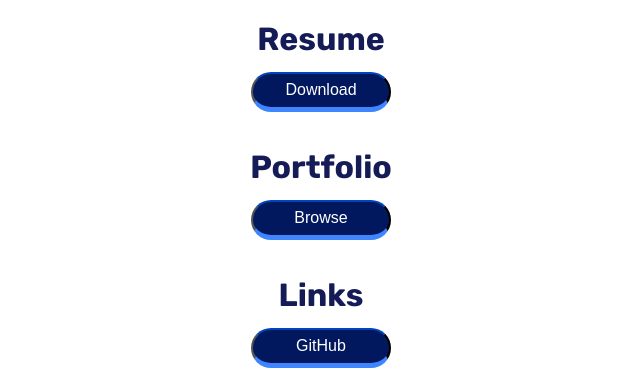
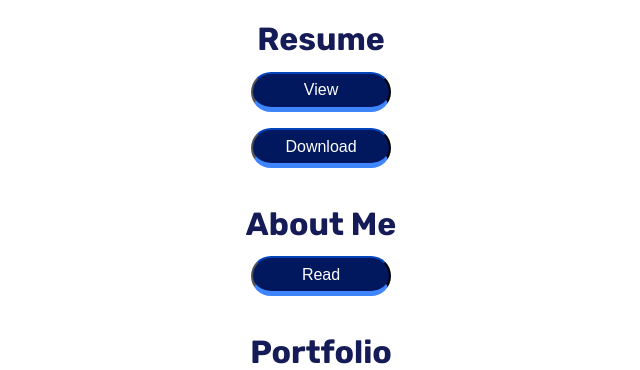
Before and after one commit to Brennon-Allen/Brennon-Allen, a React (Vite) app: page / in a window 1280 px wide. Shown: the part 433-803 px from the top of the page, without its empty margins (319-959 px from the left). Built offline with nearby package versions, Linux system fonts and the light colour scheme.

Commit message:
Update App.jsx

```diff
--- a/src/App.jsx
+++ b/src/App.jsx
@@ -5,38 +5,82 @@
 import Heading from "./components/Heading";
 import Subheading from "./components/Subheading";
 import Resume from "./assets/Tech Resume-Brennon Allen.pdf";
+import { useState, useEffect } from "react";
+import resumeImage from "./assets/resume-image.png";
 
 function App() {
+  const [hobbiesClicked, setHobbiesClicked] = useState(false);
+  const [resumeViewActive, setResumeView] = useState(false);
+
+  function changeHobbies() {
+    setHobbiesClicked((prevState) => !prevState);
+  }
+
+  function changeResumeView() {
+    setResumeView((prevState) => !prevState);
+  }
+
   return (
     <div className="flex-center-column">
       <Picture />
-      <Heading text="Brennon T. Allen"/>
+      <Heading text="Brennon T. Allen" />
       <Subheading text="CONTACT ME" />
       <Subheading text="brennon.t.allen@gmail.com" />
       <Subheading text="brennon.allen@code-tailors.com" />
       <Subheading text="+1 (726) 400-3411" />
       <div className="small-margin">
-      <Heading text="Resume" />
+        <Heading text="Resume" />
         <div className="flex-center-column">
-          {/* <Link text="Cover Letter" /> */}
-          <Link text="Download" link={Resume} file={"Brennon Allen's Tech Resume"}/>
+          {resumeViewActive ? (
+            <div className="flex-center-column">
+              <Link text="Hide" action={changeResumeView} />
+              <img src={resumeImage} className="resume-image" />
+            </div>
+          ) : (
+            <Link text="View" action={changeResumeView} />
+          )}
+
+          <Link
+            text="Download"
+            link={Resume}
+            file={"Brennon Allen's Tech Resume"}
+          />
+        </div>
+        <Heading text="About Me" />
+        <div className="flex-center-column">
+          {hobbiesClicked ? (
+            <div className="flex-center-column">
+              <Link text="Hide" action={changeHobbies} />
+              <p className="about-text">
+                <span className="bold">Hobbies:</span> Coding, Skateboarding,
+                Boxing, Video Games, Recreational Sports
+              </p>
+            </div>
+          ) : (
+            <Link text="Read" action={changeHobbies} />
+          )}
         </div>
         <Heading text="Portfolio" />
         <div className="flex-center-column">
-          <Link text="Browse" link={"https://www.code-tailors.com"}/>
+          <Link text="Browse" link={"https://www.code-tailors.com"} />
         </div>
 
         <Heading text="Links" />
         <div className="flex-center-column">
           <Link text="GitHub" link={"https://github.com/Brennon-Allen"} />
-          <Link text="LinkedIn" link={"https://www.linkedin.com/in/brennon-allen/"} />
-          <Link text="UpWork" link={"https://www.upwork.com/freelancers/~01dc0e627900ce593c"}/>
-          <Link text="Business" link={"https://www.code-tailors.com"}/>
+          <Link
+            text="LinkedIn"
+            link={"https://www.linkedin.com/in/brennon-allen/"}
+          />
+          <Link
+            text="UpWork"
+            link={"https://www.upwork.com/freelancers/~01dc0e627900ce593c"}
+          />
+          <Link text="Business" link={"https://www.code-tailors.com"} />
         </div>
       </div>
 
-      <div>
-      </div>
+      <div></div>
     </div>
   );
 }
```
